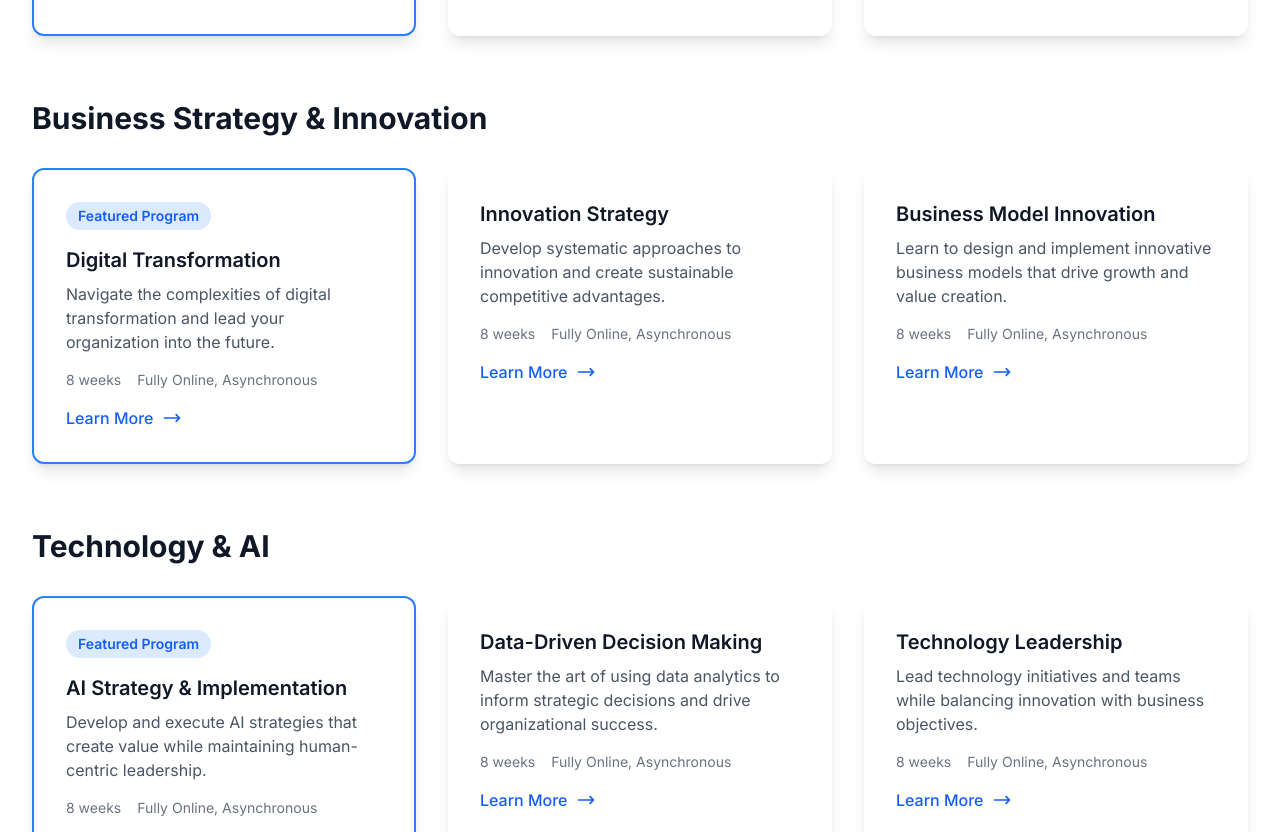
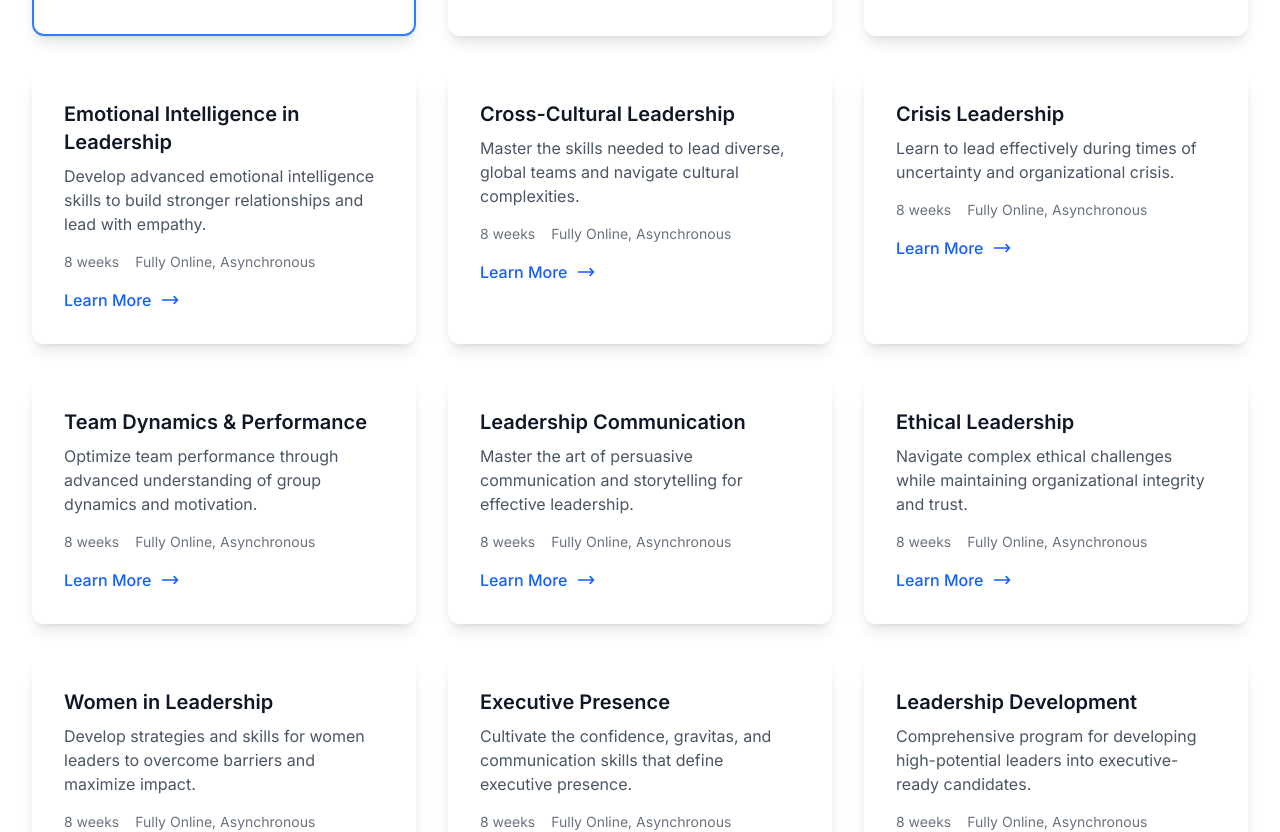
Before and after one commit to cyrusai17/edgentic2, a Next.js app in the folder edgentic2/: page /catalog in a window 1280 px wide. Shown: the part 820-1652 px from the top of the page. Built offline with nearby package versions, Linux system fonts and the light colour scheme.

Commit message:
Expand course catalog to 36 courses across three categories

```diff
--- a/edgentic2/src/app/catalog/page.tsx
+++ b/edgentic2/src/app/catalog/page.tsx
@@ -31,6 +31,78 @@ export default function CourseCatalog() {
           format: "Fully Online, Asynchronous",
           featured: false,
           link: "/programs/change-management"
+        },
+        {
+          title: "Emotional Intelligence in Leadership",
+          description: "Develop advanced emotional intelligence skills to build stronger relationships and lead with empathy.",
+          duration: "8 weeks",
+          format: "Fully Online, Asynchronous",
+          featured: false,
+          link: "/programs/emotional-intelligence"
+        },
+        {
+          title: "Cross-Cultural Leadership",
+          description: "Master the skills needed to lead diverse, global teams and navigate cultural complexities.",
+          duration: "8 weeks",
+          format: "Fully Online, Asynchronous",
+          featured: false,
+          link: "/programs/cross-cultural-leadership"
+        },
+        {
+          title: "Crisis Leadership",
+          description: "Learn to lead effectively during times of uncertainty and organizational crisis.",
+          duration: "8 weeks",
+          format: "Fully Online, Asynchronous",
+          featured: false,
+          link: "/programs/crisis-leadership"
+        },
+        {
+          title: "Team Dynamics & Performance",
+          description: "Optimize team performance through advanced understanding of group dynamics and motivation.",
+          duration: "8 weeks",
+          format: "Fully Online, Asynchronous",
+          featured: false,
+          link: "/programs/team-dynamics"
+        },
+        {
+          title: "Leadership Communication",
+          description: "Master the art of persuasive communication and storytelling for effective leadership.",
+          duration: "8 weeks",
+          format: "Fully Online, Asynchronous",
+          featured: false,
+          link: "/programs/leadership-communication"
+        },
+        {
+          title: "Ethical Leadership",
+          description: "Navigate complex ethical challenges while maintaining organizational integrity and trust.",
+          duration: "8 weeks",
+          format: "Fully Online, Asynchronous",
+          featured: false,
+          link: "/programs/ethical-leadership"
+        },
+        {
+          title: "Women in Leadership",
+          description: "Develop strategies and skills for women leaders to overcome barriers and maximize impact.",
+          duration: "8 weeks",
+          format: "Fully Online, Asynchronous",
+          featured: false,
+          link: "/programs/women-leadership"
+        },
+        {
+          title: "Executive Presence",
+          description: "Cultivate the confidence, gravitas, and communication skills that define executive presence.",
+          duration: "8 weeks",
+          format: "Fully Online, Asynchronous",
+          featured: false,
+          link: "/programs/executive-presence"
+        },
+        {
+          title: "Leadership Development",
+          description: "Comprehensive program for developing high-potential leaders into executive-ready candidates.",
+          duration: "8 weeks",
+          format: "Fully Online, Asynchronous",
+          featured: false,
+          link: "/programs/leadership-development"
         }
       ]
     },
@@ -60,6 +132,78 @@ export default function CourseCatalog() {
           format: "Fully Online, Asynchronous",
           featured: false,
           link: "/programs/business-model-innovation"
+        },
+        {
+          title: "Strategic Planning",
+          description: "Master the art of strategic planning and execution in complex business environments.",
+          duration: "8 weeks",
+          format: "Fully Online, Asynchronous",
+          featured: false,
+          link: "/programs/strategic-planning"
+        },
+        {
+          title: "Market Entry Strategies",
+          description: "Develop and execute effective strategies for entering new markets and expanding globally.",
+          duration: "8 weeks",
+          format: "Fully Online, Asynchronous",
+          featured: false,
+          link: "/programs/market-entry"
+        },
+        {
+          title: "Competitive Strategy",
+          description: "Learn to analyze competition and develop strategies for sustainable competitive advantage.",
+          duration: "8 weeks",
+          format: "Fully Online, Asynchronous",
+          featured: false,
+          link: "/programs/competitive-strategy"
+        },
+        {
+          title: "Mergers & Acquisitions",
+          description: "Master the strategic and operational aspects of M&A transactions and integration.",
+          duration: "8 weeks",
+          format: "Fully Online, Asynchronous",
+          featured: false,
+          link: "/programs/mergers-acquisitions"
+        },
+        {
+          title: "Strategic Alliances",
+          description: "Develop and manage strategic partnerships and alliances for mutual growth.",
+          duration: "8 weeks",
+          format: "Fully Online, Asynchronous",
+          featured: false,
+          link: "/programs/strategic-alliances"
+        },
+        {
+          title: "Business Sustainability",
+          description: "Create sustainable business strategies that balance profit with environmental and social impact.",
+          duration: "8 weeks",
+          format: "Fully Online, Asynchronous",
+          featured: false,
+          link: "/programs/business-sustainability"
+        },
+        {
+          title: "Growth Strategy",
+          description: "Develop and execute strategies for sustainable business growth and scaling.",
+          duration: "8 weeks",
+          format: "Fully Online, Asynchronous",
+          featured: false,
+          link: "/programs/growth-strategy"
+        },
+        {
+          title: "Strategic Innovation",
+          description: "Learn to drive innovation at the strategic level and transform business models.",
+          duration: "8 weeks",
+          format: "Fully Online, Asynchronous",
+          featured: false,
+          link: "/programs/strategic-innovation"
+        },
+        {
+          title: "Business Strategy Analytics",
+          description: "Use data analytics to inform strategic decision-making and drive business performance.",
+          duration: "8 weeks",
+          format: "Fully Online, Asynchronous",
+          featured: false,
+          link: "/programs/strategy-analytics"
         }
       ]
     },
@@ -89,6 +233,78 @@ export default function CourseCatalog() {
           format: "Fully Online, Asynchronous",
           featured: false,
           link: "/programs/technology-leadership"
+        },
+        {
+          title: "AI Ethics & Governance",
+          description: "Navigate the ethical implications of AI implementation and establish effective governance frameworks.",
+          duration: "8 weeks",
+          format: "Fully Online, Asynchronous",
+          featured: false,
+          link: "/programs/ai-ethics"
+        },
+        {
+          title: "Machine Learning for Business",
+          description: "Understand and leverage machine learning applications for business value creation.",
+          duration: "8 weeks",
+          format: "Fully Online, Asynchronous",
+          featured: false,
+          link: "/programs/machine-learning"
+        },
+        {
+          title: "Cloud Strategy",
+          description: "Develop and implement effective cloud computing strategies for organizational transformation.",
+          duration: "8 weeks",
+          format: "Fully Online, Asynchronous",
+          featured: false,
+          link: "/programs/cloud-strategy"
+        },
+        {
+          title: "Cybersecurity Leadership",
+          description: "Lead cybersecurity initiatives and protect organizational assets in the digital age.",
+          duration: "8 weeks",
+          format: "Fully Online, Asynchronous",
+          featured: false,
+          link: "/programs/cybersecurity"
+        },
+        {
+          title: "Digital Innovation",
+          description: "Drive digital innovation and transformation through emerging technologies.",
+          duration: "8 weeks",
+          format: "Fully Online, Asynchronous",
+          featured: false,
+          link: "/programs/digital-innovation"
+        },
+        {
+          title: "Blockchain Strategy",
+          description: "Understand and leverage blockchain technology for business innovation and transformation.",
+          duration: "8 weeks",
+          format: "Fully Online, Asynchronous",
+          featured: false,
+          link: "/programs/blockchain"
+        },
+        {
+          title: "IoT & Smart Systems",
+          description: "Lead the implementation of IoT solutions and smart systems for business value.",
+          duration: "8 weeks",
+          format: "Fully Online, Asynchronous",
+          featured: false,
+          link: "/programs/iot"
+        },
+        {
+          title: "Digital Product Strategy",
+          description: "Develop and execute strategies for digital product development and management.",
+          duration: "8 weeks",
+          format: "Fully Online, Asynchronous",
+          featured: false,
+          link: "/programs/digital-product"
+        },
+        {
+          title: "Technology Risk Management",
+          description: "Identify and manage technology risks while enabling innovation and growth.",
+          duration: "8 weeks",
+          format: "Fully Online, Asynchronous",
+          featured: false,
+          link: "/programs/tech-risk"
         }
       ]
     }
```
